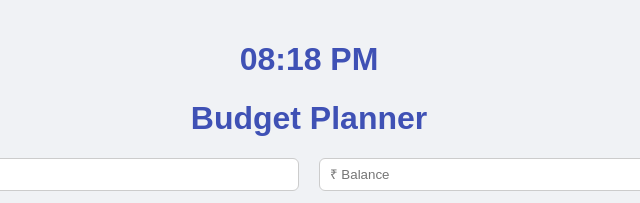
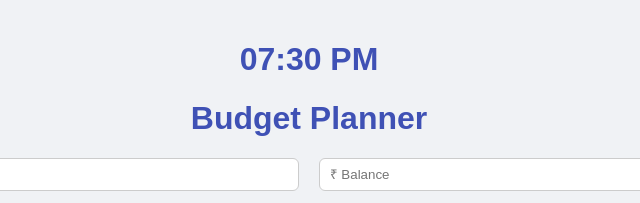
Before and after one commit to vibgyrj/budget, a plain HTML site: page index.html in a window 1280 px wide. Shown: the top 203 px of the page, 331-971 px from the left. Drawn offline with Linux system fonts and the light colour scheme.

Commit message:
Update header time from '08:18 PM' to '07:30 PM'

```diff
--- a/index.html
+++ b/index.html
@@ -4,7 +4,7 @@
 <meta charset="UTF-8">
 <meta name="viewport" content="width=device-width, initial-scale=1.0">
 <title>Budget Planner</title>
-<H1>08:18 PM</H1>
+<H1>07:30 PM</H1>
 <style>
 body {
   font-family: Arial, sans-serif;
```
